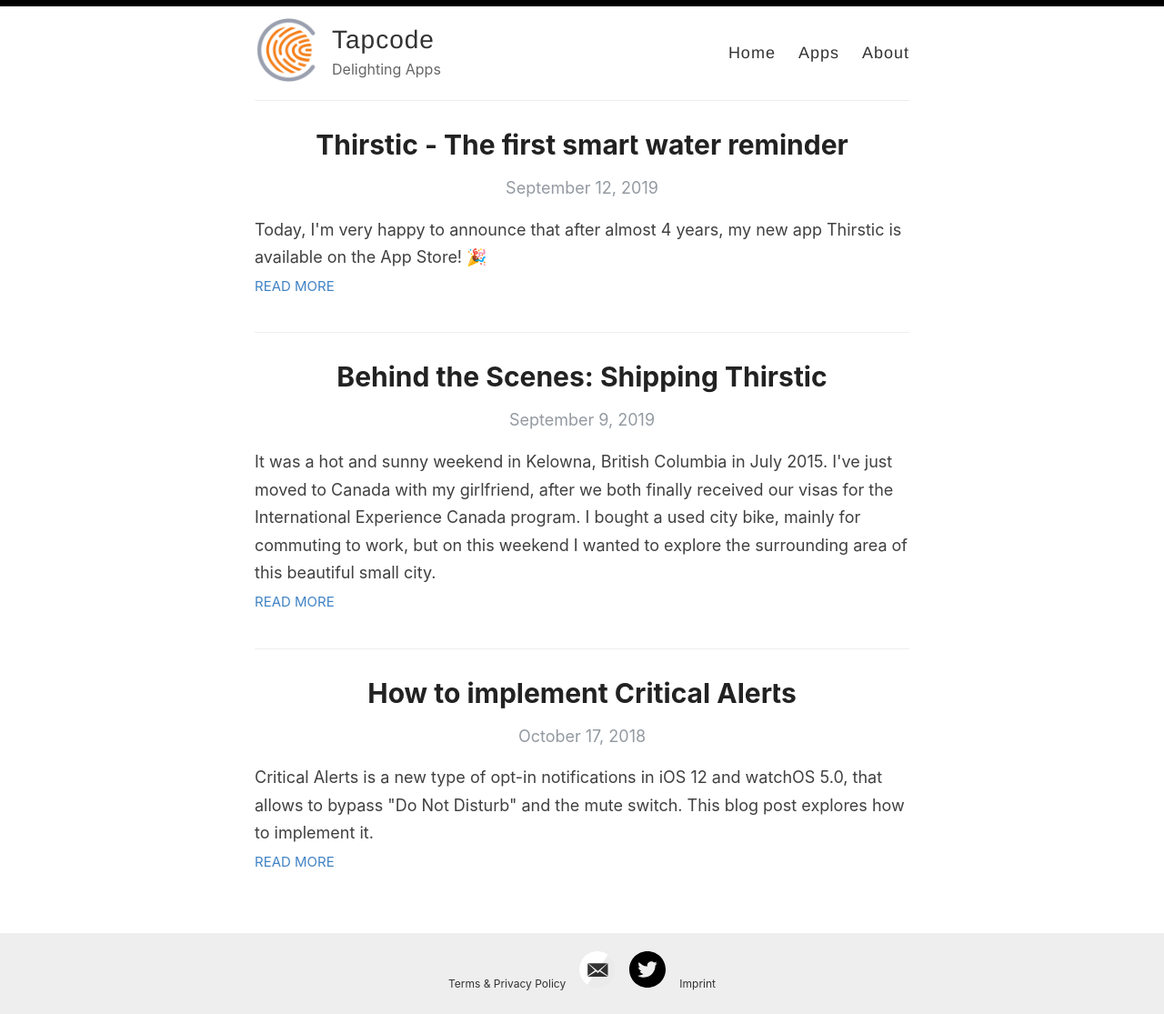
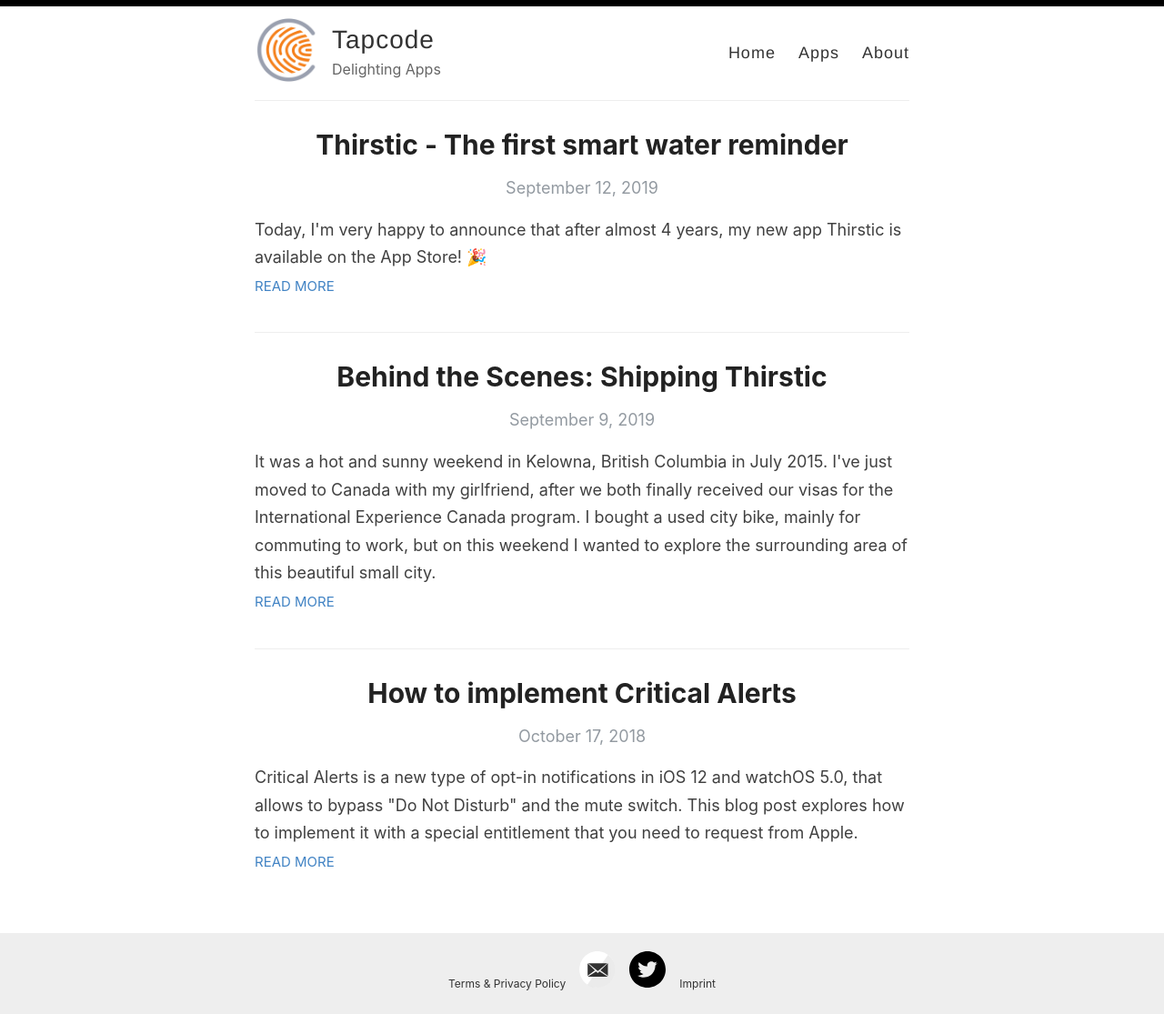
Before and after one commit to tapcode-apps/tapcode-webpage, a Jekyll site: the page built from index.html, in a window 1280 px wide. Shown: the whole page at 91% size. Built offline with Jekyll 4.4.1, drawn with Linux system fonts in a browser that asks for light colours; the list of posts is cut into pages by our own code.

Commit message:
Update excerpt

```diff
--- a/_posts/2018-10-17-how-to-implement-critical-alerts.md
+++ b/_posts/2018-10-17-how-to-implement-critical-alerts.md
@@ -2,7 +2,7 @@
 layout: post
 title:  How to implement Critical Alerts
 categories: [Development]
-excerpt: Critical Alerts is a new type of opt-in notifications in iOS 12 and watchOS 5.0, that allows to bypass "Do Not Disturb" and the mute switch. This blog post explores how to implement it.
+excerpt: Critical Alerts is a new type of opt-in notifications in iOS 12 and watchOS 5.0, that allows to bypass "Do Not Disturb" and the mute switch. This blog post explores how to implement it with a special entitlement that you need to request from Apple.
 permalink: /2018/10/17/how-to-implement-critical-alerts-in-ios-12/
 ---
 
```
